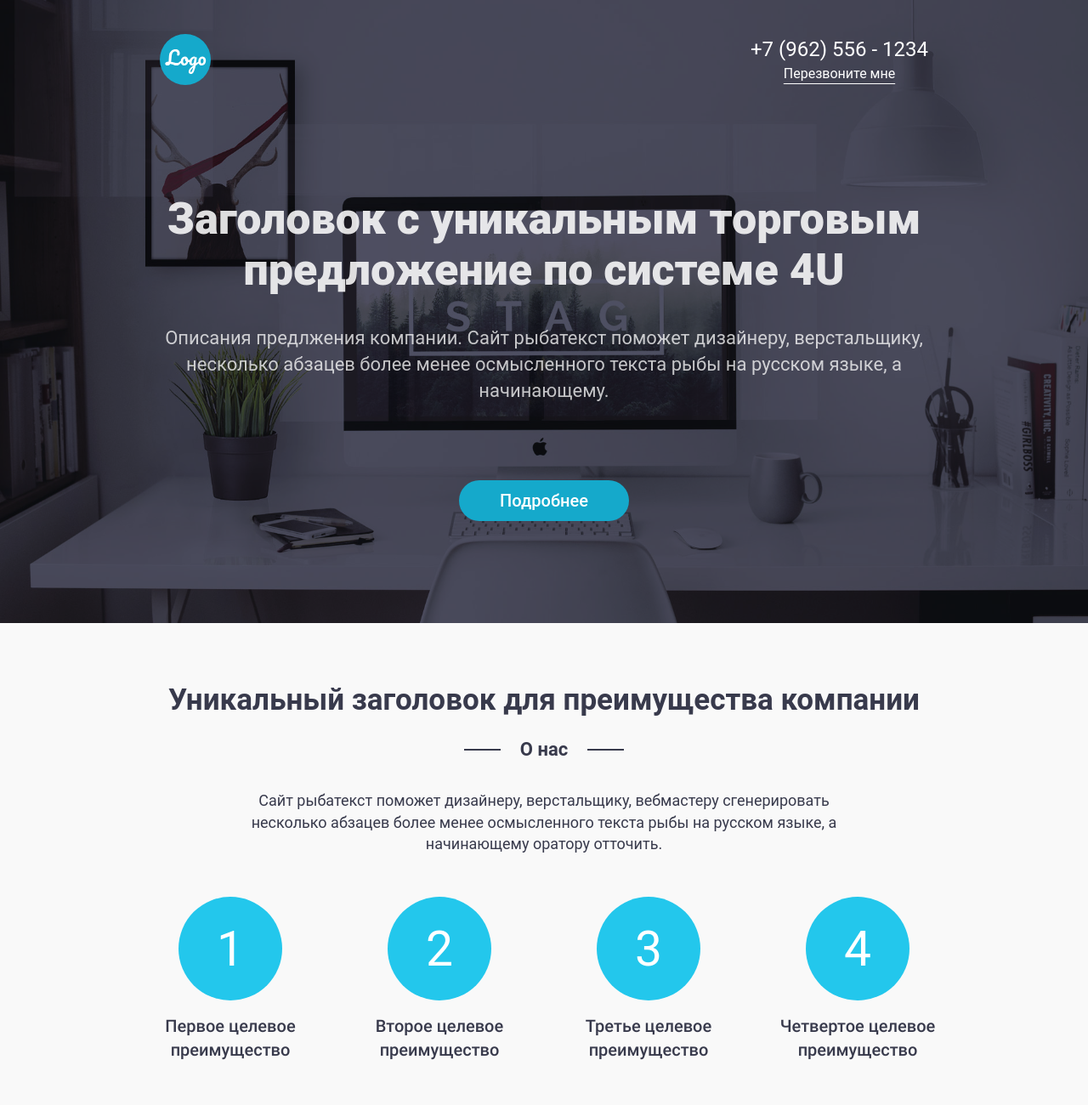
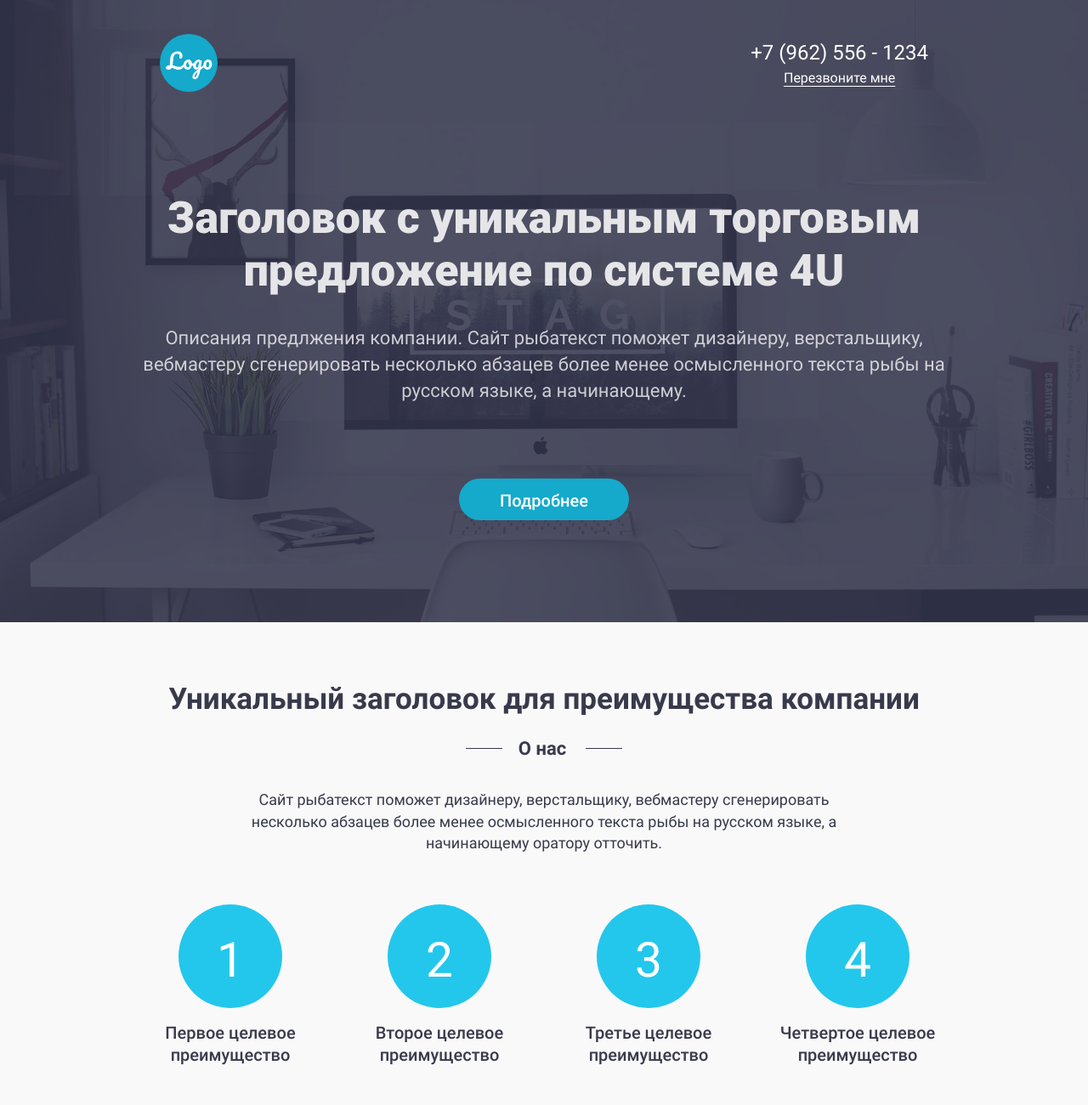
Before and after one commit to Risha661/Methed_adaptiv_landing, a plain HTML site: page index.html in a window 1280 px wide. Shown: the top 1300 px of the page at 85% size. Drawn offline with Linux system fonts and the light colour scheme; files whose address does not match are found by name.

Commit message:
desktop ready

```diff
--- a/index.html
+++ b/index.html
@@ -38,7 +38,7 @@
     <section class="section present">
       <div class="container container--present">
         <h1 class="present__title">Заголовок c уникальным торговым предложение по системе 4U</h1>
-        <p class="present__text">Описания предлжения компании. Сайт рыбатекст поможет дизайнеру, верстальщику, несколько абзацев более менее осмысленного текста рыбы на русском языке, а начинающему.</p>
+        <p class="present__text">Описания предлжения компании. Сайт рыбатекст поможет дизайнеру, верстальщику, вебмастеру сгенерировать несколько абзацев более менее осмысленного текста рыбы на русском языке, а начинающему.</p>
         <p class="present__text-two present__text-display">Описания предлжения компании. Сайт рыбатекст поможет дизайнеру, верстальщику, вебмастеру сгенерировать несколько абзацев более.</p>
         <a class="present__button present__button-text" href="#about">Подробнее</a>
       </div>
--- a/styles/about.css
+++ b/styles/about.css
@@ -1,6 +1,6 @@
 .about {
   background-color: var(--white-darkened);
-  padding: 70px 0;
+  padding: 70px 0 74px;
 }
 
 .container--about {
@@ -37,12 +37,12 @@
 .section__into-header--about::after {
   content: "";
   width: 43px;
-  height: 2px;
+  height: 1px;
   background-color: var(--grey-blue);
 }
 
 .section__into-header--about::before {
-  margin-right: 23px;
+  margin-right: 19px;
 }
 
 .section__into-header--about::after {
@@ -66,7 +66,7 @@
   gap: 50px;
   max-width: 934px;
   margin: 0 auto;
-  padding-top: 50px;
+  padding-top: 60px;
   justify-content: center;
 }
 
@@ -101,7 +101,7 @@
 .about__item-circle--three:before,
 .about__item-circle--four:before {
   position: absolute;
-  top: 50%;
+  top: 53%;
   left: 50%;
   transform: translate(-50%, -50%);
 }
@@ -123,10 +123,9 @@
 }
 
 .about__item-text {
-  font-family: "Roboto Medium";
   font-weight: 500;
   font-size: 20px;
-  line-height: 28px;
+  line-height: 26px;
   text-align: center;
   color: var(--grey-blue);
   max-width: 196px;
--- a/styles/fonts.css
+++ b/styles/fonts.css
@@ -1,5 +1,5 @@
 @font-face {
-  font-family: "Roboto Regular";
+  font-family: "Roboto";
   src: url("../fonts/Roboto-Regular.woff2") format('woff2'),
     url("../fonts/Roboto-Regular.woff") format('woff');
   font-weight: 400;
@@ -7,7 +7,7 @@
 }
 
 @font-face {
-  font-family: "Roboto Medium";
+  font-family: "Roboto";
   src: url("../fonts/Roboto-Medium.woff2") format('woff2'),
     url("../fonts/Roboto-Medium.woff") format('woff');
   font-weight: 500;
@@ -15,7 +15,7 @@
 }
 
 @font-face {
-  font-family: "Roboto Bold";
+  font-family: "Roboto";
   src: url("../fonts/Roboto-Bold.woff2") format('woff2'),
     url("../fonts/Roboto-Bold.woff") format('woff');
   font-weight: 700;
@@ -24,7 +24,7 @@
 
 
 @font-face {
-  font-family: "Roboto Black";
+  font-family: "Roboto";
   src: url("../fonts/Roboto-Black.woff2") format('woff2'),
     url("../fonts/Roboto-Black.woff") format('woff');
   font-weight: 900;
--- a/styles/footer.css
+++ b/styles/footer.css
@@ -25,7 +25,7 @@
 }
 
 .footer__created {
-  font-family: "Roboto Medium";
+  font-family: "Roboto";
   color: var(--white);
   font-size: 12px;
   font-style: normal;
--- a/styles/header.css
+++ b/styles/header.css
@@ -12,9 +12,10 @@
 }
 
 .header__logo {
-  width: 60px;
-  height: 60px;
+  width: 68px;
+  height: 68px;
   cursor: pointer;
+
 }
 
 .header__navigation {
@@ -43,14 +44,14 @@
   font-style: normal;
   font-weight: 400;
   line-height: 28px;
-  margin-bottom: 5px;
+  margin-bottom: 6px;
   color: var(--white);
 }
 
 .phone__call-btn {
   color: var(--white);
   text-decoration: underline;
-  text-underline-offset: 6px;
+  text-underline-offset: 4px;
   cursor: pointer;
   text-align: center;
   line-height: 19px;
--- a/styles/present.css
+++ b/styles/present.css
@@ -4,8 +4,12 @@
   flex-direction: column;
   padding: 228px 0 120px 0;
   align-items: center;
+  background-image: url("../images/present_bg.jpg");
+  background-repeat: no-repeat;
+  background-size: cover;
   z-index: 1;
-  margin-top: -100px;
+  margin-top: -110px;
+
 }
 
 .present::before {
@@ -15,9 +19,7 @@
   left: 0;
   right: 0;
   bottom: 0;
-  background-image: url("../images/present_bg.jpg");
-  background-repeat: no-repeat;
-  background-size: cover;
+
   background-color: rgba(47, 50, 75, 0.85);
   background-blend-mode: multiply;
   z-index: -1;
@@ -31,10 +33,10 @@
 .present__title {
   font-weight: 900;
   font-size: 52px;
-  line-height: 60px;
+  line-height: 62px;
   text-align: center;
   max-width: 990px;
-  margin-bottom: 35px;
+  margin-bottom: 33px;
   color: rgba(255, 255, 255, 0.86);
 }
 
@@ -43,7 +45,7 @@
   font-size: 22px;
   line-height: 140.6%;
   max-width: 960px;
-  margin-bottom: 90px;
+  margin-bottom: 88px;
 }
 
 .present__text-two {
@@ -56,7 +58,7 @@
 }
 
 .present__button {
-  padding: 12px 48px;
+  padding: 14px 48px 11px;
   background-color: var(--dark-blue);
   border: none;
   border-radius: 25px;
--- a/styles/question.css
+++ b/styles/question.css
@@ -1,6 +1,9 @@
 .question {
   position: relative;
   padding: 70px 0;
+  background-image: url("../images/callback_bg.jpg");
+  background-repeat: no-repeat;
+  background-size: cover;
   z-index: 1;
 }
 
@@ -11,9 +14,6 @@
   left: 0;
   right: 0;
   bottom: 0;
-  background-image: url("../images/callback_bg.jpg");
-  background-repeat: no-repeat;
-  background-size: cover;
   background-color: rgba(47, 50, 75, 0.85);
   background-blend-mode: multiply;
   z-index: -1;
@@ -31,9 +31,12 @@
 
 .section__title-bottom {
   margin-bottom: 17px;
+  margin-left: -25px;
 }
 
 .question__text-bottom {
+  font-size: 22px;
+  line-height: 25px;
   color: rgba(255, 255, 255, 0.86);
 }
 
@@ -68,10 +71,10 @@
 }
 
 .question__button {
-  padding: 11px 38px;
+  padding: 13px 39px;
   background-color: var(--dark-blue);
   border: none;
-  border-radius: 25px;
+  border-radius: 55px;
   transition: box-shadow 0.3s ease;
   cursor: pointer;
   color: var(--white);
@@ -82,13 +85,14 @@
   text-align: center;
   font-size: 20px;
   font-weight: 500;
-  line-height: 23px;
+  line-height: 22px;
+  text-transform: lowercase;
 }
 
 .question__agreement {
   font-size: 20px;
   font-weight: 400;
-  line-height: 23px;
+  line-height: 24px;
   color: var(--white);
 }
 
```
